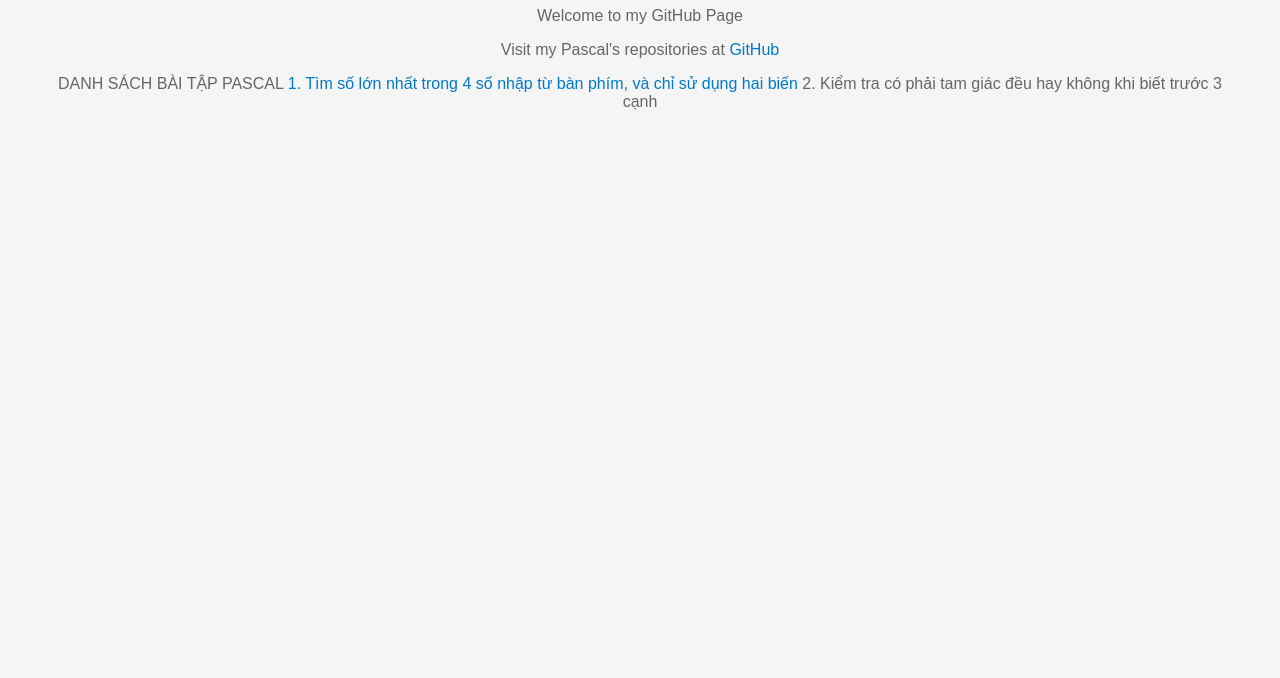
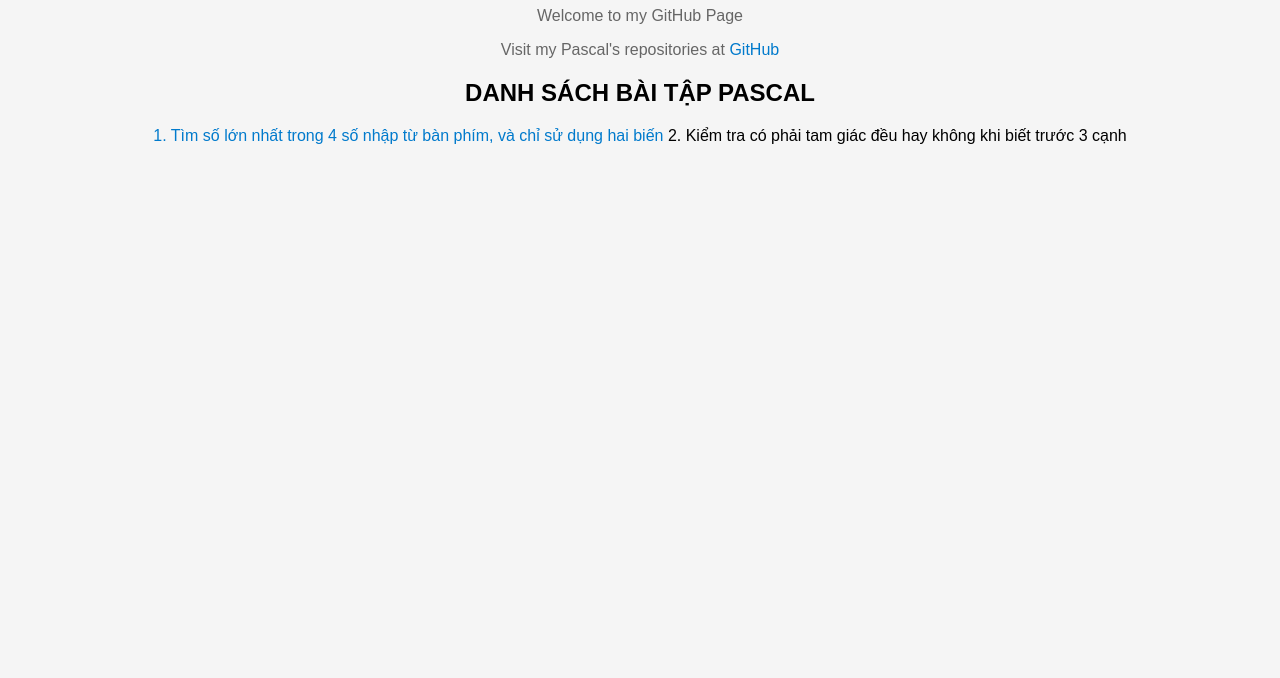
Before and after one commit to Yu-Shi-Dre/Pascal, a plain HTML site: page index.html in a window 1280 px wide. Shown: the part 122-800 px from the top of the page. Drawn offline with Linux system fonts and the light colour scheme.

Commit message:
Update index.html

```diff
--- a/index.html
+++ b/index.html
@@ -28,7 +28,7 @@
   <p>Welcome to my GitHub Page</p>
   <p>Visit my Pascal's repositories at <a href="https://github.com/Yu-Shi-Dre/Pascal" target="_blank">GitHub</a></p>
   <p>
-    DANH SÁCH BÀI TẬP PASCAL
+    <h2>DANH SÁCH BÀI TẬP PASCAL</h2>
 
      <a href="https://github.com/Yu-Shi-Dre/Pascal/blob/b17215f37e6511dcde23e97204c406baa4d1cf10/bt1.pas" target="_blank">1. Tìm số lớn nhất trong 4 số nhập từ bàn phím, và chỉ sử dụng hai biến</a>
     2. Kiểm tra có phải tam giác đều hay không khi biết trước 3 cạnh
```
